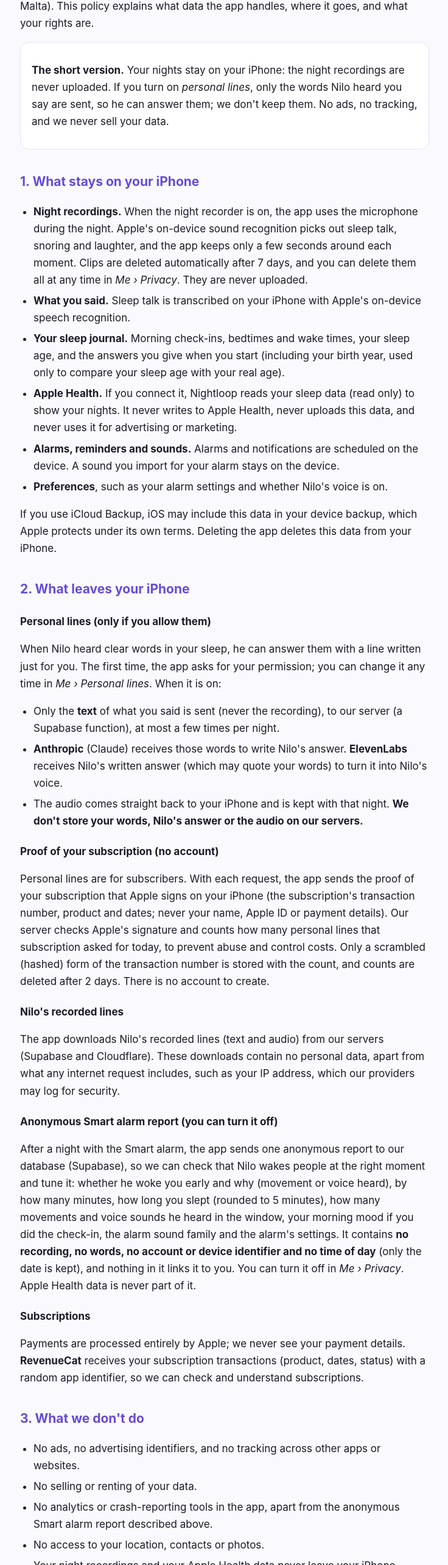
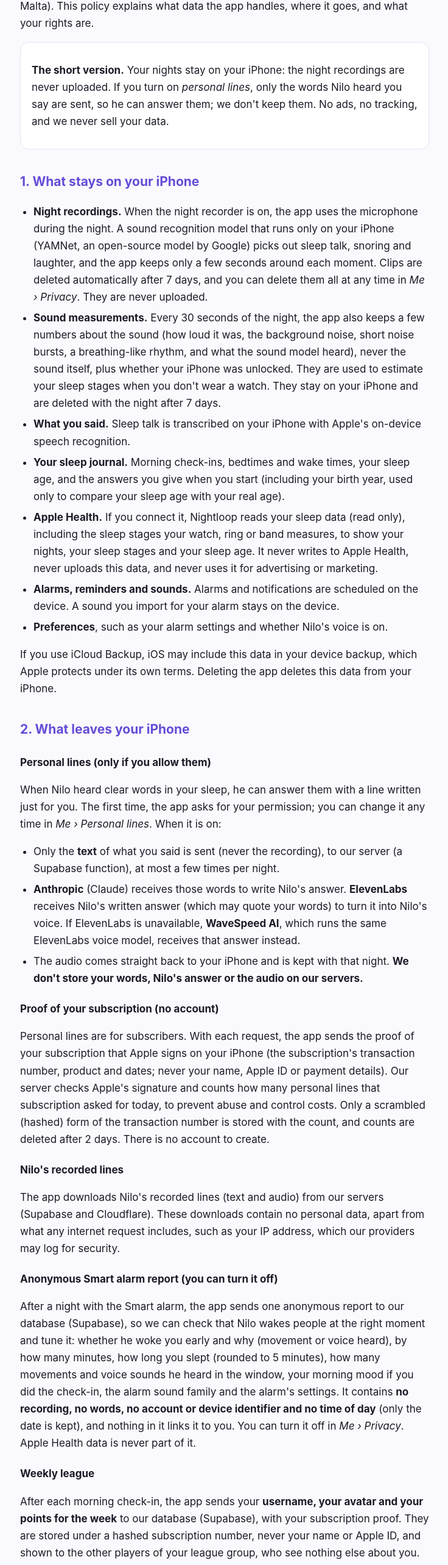
Before and after one commit to nonameusera/nightloop-legal, a plain HTML site: page privacy.html in a window 1280 px wide. Shown: the part 234-2800 px from the top of the page at 61% size, without its empty margins (271-1007 px from the left). Drawn offline with Linux system fonts and the light colour scheme.

Commit message:
Add files via upload

```diff
--- a/privacy.html
+++ b/privacy.html
@@ -31,7 +31,7 @@
 <body>
 <main>
   <h1><span class="brand">Nightloop</span> — Privacy Policy</h1>
-  <p class="updated">Last updated: October 2, 2026</p>
+  <p class="updated">Last updated: October 5, 2026</p>
 
   <p>Nightloop ("we", "us") is a sleep app with Nilo, a plush mascot who listens at night and
   tells you about it in the morning. It is operated by Côme Delamare (sole trader, Malta). This
@@ -46,18 +46,24 @@
   <h2>1. What stays on your iPhone</h2>
   <ul>
     <li><b>Night recordings.</b> When the night recorder is on, the app uses the microphone
-        during the night. Apple's on-device sound recognition picks out sleep talk, snoring and
-        laughter, and the app keeps only a few seconds around each moment. Clips are deleted
+        during the night. A sound recognition model that runs only on your iPhone (YAMNet, an open-source model
+        by Google) picks out sleep talk, snoring and laughter, and the app keeps only a few seconds around each moment. Clips are deleted
         automatically after 7 days, and you can delete them all at any time in
         <i>Me › Privacy</i>. They are never uploaded.</li>
+    <li><b>Sound measurements.</b> Every 30 seconds of the night, the app also keeps a few numbers
+        about the sound (how loud it was, the background noise, short noise bursts, a breathing-like
+        rhythm, and what the sound model heard), never the sound itself, plus whether your iPhone was
+        unlocked. They are used to estimate your sleep stages when you don't wear a watch. They stay on
+        your iPhone and are deleted with the night after 7 days.</li>
     <li><b>What you said.</b> Sleep talk is transcribed on your iPhone with Apple's on-device
         speech recognition.</li>
     <li><b>Your sleep journal.</b> Morning check-ins, bedtimes and wake times, your sleep age,
         and the answers you give when you start (including your birth year, used only to compare
         your sleep age with your real age).</li>
-    <li><b>Apple Health.</b> If you connect it, Nightloop reads your sleep data (read only) to show
-        your nights. It never writes to Apple Health, never uploads this data, and never uses it
-        for advertising or marketing.</li>
+    <li><b>Apple Health.</b> If you connect it, Nightloop reads your sleep data (read only),
+        including the sleep stages your watch, ring or band measures, to show your nights, your sleep
+        stages and your sleep age. It never writes to Apple Health, never uploads this data, and never
+        uses it for advertising or marketing.</li>
     <li><b>Alarms, reminders and sounds.</b> Alarms and notifications are scheduled on the device.
         A sound you import for your alarm stays on the device.</li>
     <li><b>Preferences</b>, such as your alarm settings and whether Nilo's voice is on.</li>
@@ -76,7 +82,8 @@
         (a Supabase function), at most a few times per night.</li>
     <li><b>Anthropic</b> (Claude) receives those words to write Nilo's answer.
         <b>ElevenLabs</b> receives Nilo's written answer (which may quote your words) to turn it
-        into Nilo's voice.</li>
+        into Nilo's voice. If ElevenLabs is unavailable, <b>WaveSpeed AI</b>, which runs the same
+        ElevenLabs voice model, receives that answer instead.</li>
     <li>The audio comes straight back to your iPhone and is kept with that night.
         <b>We don't store your words, Nilo's answer or the audio on our servers.</b></li>
   </ul>
@@ -104,6 +111,14 @@
   is kept), and nothing in it links it to you. You can turn it off in <i>Me › Privacy</i>.
   Apple Health data is never part of it.</p>
 
+  <h3>Weekly league</h3>
+  <p>After each morning check-in, the app sends your <b>username, your avatar and your points for
+  the week</b> to our database (Supabase), with your subscription proof. They are stored under a
+  hashed subscription number, never your name or Apple ID, and shown to the other players of your
+  league group, who see nothing else about you. Usernames that break our rules are replaced by a
+  default one. You can report or block a player by pressing and holding their name; reports are kept
+  so we can review them. League data is deleted after 5 weeks.</p>
+
   <h3>Subscriptions</h3>
   <p>Payments are processed entirely by Apple; we never see your payment details.
   <b>RevenueCat</b> receives your subscription transactions (product, dates, status) with a
@@ -124,16 +139,18 @@
     <thead><tr><th>Provider</th><th>What it does</th><th>What it receives</th></tr></thead>
     <tbody>
       <tr><td><b>Supabase</b> (USA)</td><td>Runs our server functions and database</td>
-          <td>Your subscription proof (checked, then a hashed number with the daily count); your words in transit for personal lines; anonymous Smart alarm reports</td></tr>
+          <td>Your subscription proof (checked, then a hashed number with the daily count); your words in transit for personal lines; anonymous Smart alarm reports; your league username, avatar and weekly points</td></tr>
       <tr><td><b>Anthropic</b> (USA)</td><td>Writes Nilo's personal answers</td>
           <td>The words you said (only with personal lines on)</td></tr>
       <tr><td><b>ElevenLabs</b> (USA)</td><td>Gives Nilo his voice</td>
           <td>Nilo's written answer (only with personal lines on)</td></tr>
+      <tr><td><b>WaveSpeed AI</b></td><td>Gives Nilo his voice when ElevenLabs is unavailable (same voice model)</td>
+          <td>Nilo's written answer (only with personal lines on, and only then)</td></tr>
       <tr><td><b>Cloudflare</b></td><td>Stores and serves Nilo's recorded lines</td>
           <td>No personal data (standard request data such as IP address)</td></tr>
       <tr><td><b>RevenueCat</b> (USA)</td><td>Subscription status</td>
           <td>Purchase transactions and a random app identifier</td></tr>
-      <tr><td><b>Apple</b></td><td>Payments; on-device sound and speech recognition, Apple Health, alarms</td>
+      <tr><td><b>Apple</b></td><td>Payments; on-device speech recognition, Apple Health, alarms</td>
           <td>Payments only; the on-device features run on your iPhone</td></tr>
     </tbody>
   </table>
@@ -146,7 +163,7 @@
   <ul>
     <li><b>Your consent</b> for personal lines. You can withdraw it at any time in
         <i>Me › Personal lines</i>; nothing more is sent after that.</li>
-    <li><b>Our contract with you</b> to provide your subscription.</li>
+    <li><b>Our contract with you</b> to provide your subscription and its weekly league.</li>
     <li><b>Our legitimate interests</b> to keep the service safe and affordable (checking the
         subscription and the daily count of personal lines, security logs).</li>
   </ul>
@@ -159,6 +176,8 @@
     <li><b>On our servers:</b> no words, answers or audio. The daily count of personal lines (stored under a hashed
         subscription number) is deleted after 2 days.</li>
     <li><b>Anonymous Smart alarm reports:</b> kept for up to 24 months as statistics, then deleted.</li>
+    <li><b>Weekly league:</b> your username, avatar and points are deleted after 5 weeks; reports
+        about a username after 6 months.</li>
     <li><b>Subscriptions:</b> RevenueCat and Apple keep transaction records as long as needed for
         accounting and legal obligations.</li>
   </ul>
```
Also changed, not shown: terms.html (+7 -1 lines).
